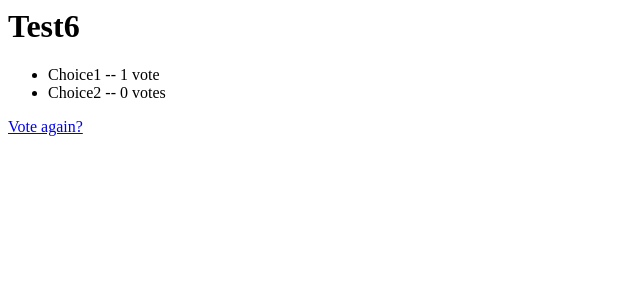
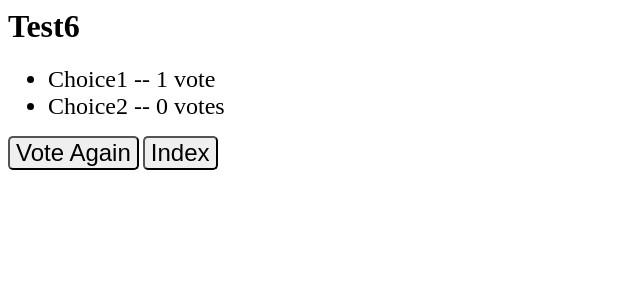
Before and after one commit to Carlos56g/LenguajesModernosDjango, a Django app: page /polls/3/results/ in a window 1280 px wide. Shown: the top 300 px of the page, without its empty margins (0-640 px from the left). Run offline with Django 5.2, Linux system fonts and the light colour scheme; data comes from the database, SQL or seed files in the repository; both versions use the stored data as it was after the commit.

Commit message:
CSS datails2

```diff
--- a/mysite/polls/static/polls/style.css
+++ b/mysite/polls/static/polls/style.css
@@ -52,3 +52,7 @@ input{
 label{
     font-size: x-large;
 }
+
+li{
+    font-size: x-large;
+}
--- a/mysite/polls/templates/polls/detail.html
+++ b/mysite/polls/templates/polls/detail.html
@@ -20,8 +20,8 @@
         </fieldset>
         <br>
         <button type="submit">Vote</button>
+        <button type="button" onclick="window.location.href='{% url 'polls:index' %}'" >Index</button>
     </form>
-    <br>
-    <button type="button" onclick="window.location.href='{% url 'polls:index' %}'" >Index</button>
+
 </body>
 </html>
--- a/mysite/polls/templates/polls/results.html
+++ b/mysite/polls/templates/polls/results.html
@@ -15,6 +15,7 @@
         <li>{{ choice.choice_text}} -- {{choice.votes}} vote{{choice.votes|pluralize}}</li>
         {% endfor %}
     </ul>
-    <a href="{% url 'polls:detail' question.id %}">Vote again?</a>
+    <button onclick="window.location.href='{% url 'polls:detail' question.id %}'" class="editButton">Vote Again</button>
+    <button type="button" onclick="window.location.href='{% url 'polls:index' %}'" >Index</button>
 </body>
 </html>
```
Also changed, not shown: mysite/db.sqlite3.
